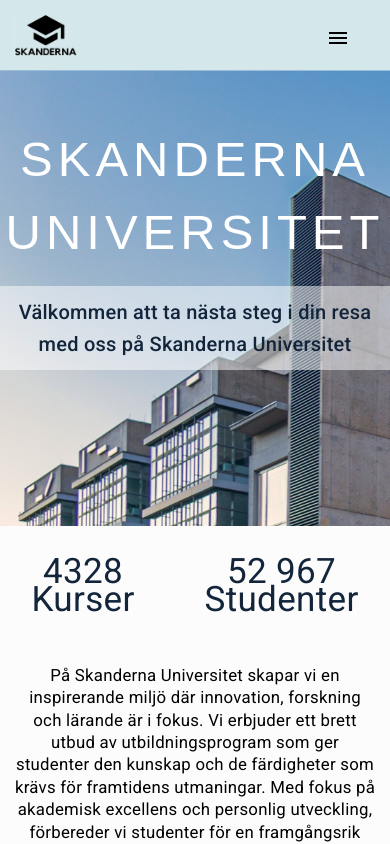
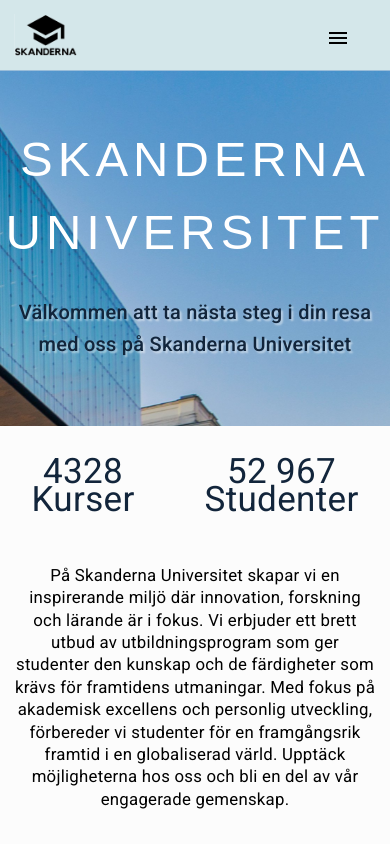
Before and after one commit to moaberglund/TS-Project, an Angular app: page /home in a window 390 px wide. Built offline with nearby package versions, Linux system fonts and the light colour scheme; a web font is replaced by a local one.

Commit message:
trix med bg bild

```diff
--- a/src/app/home/home.component.scss
+++ b/src/app/home/home.component.scss
@@ -103,11 +103,12 @@ a {
 
 
     .hero-logo {
-        min-height: 400px;
+        background-position: right;
+        min-height: 300px;
 
         h2 {
-            background-color: rgb(255, 255, 255, 0.5);
             color: #12253B;
+            text-shadow: 2px 2px 2px rgb(255, 255, 255, 0.5);
             padding: 0.5em;
             font-weight: 500;
         }
```
